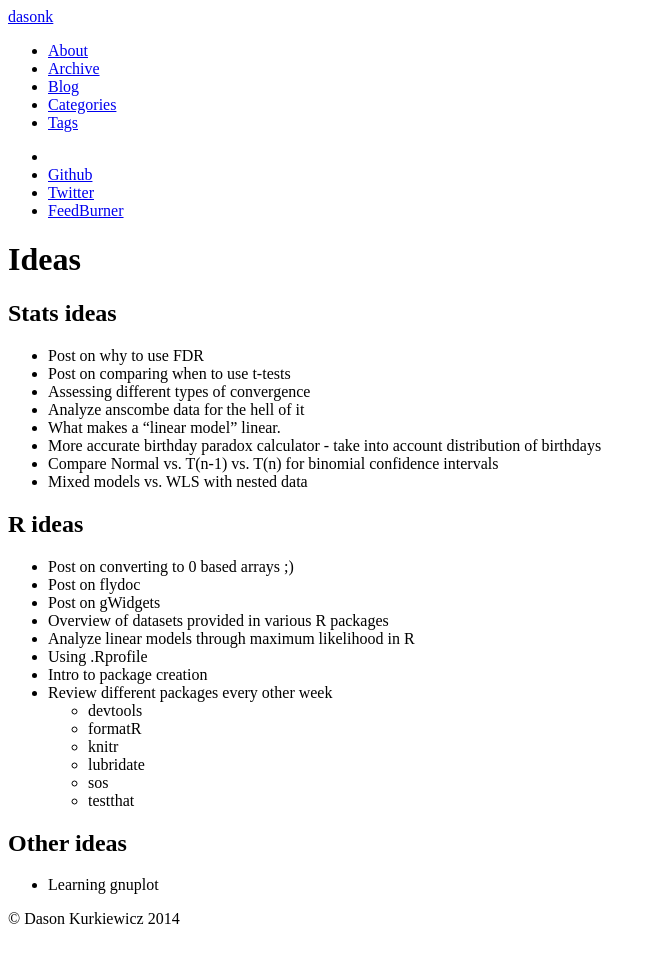
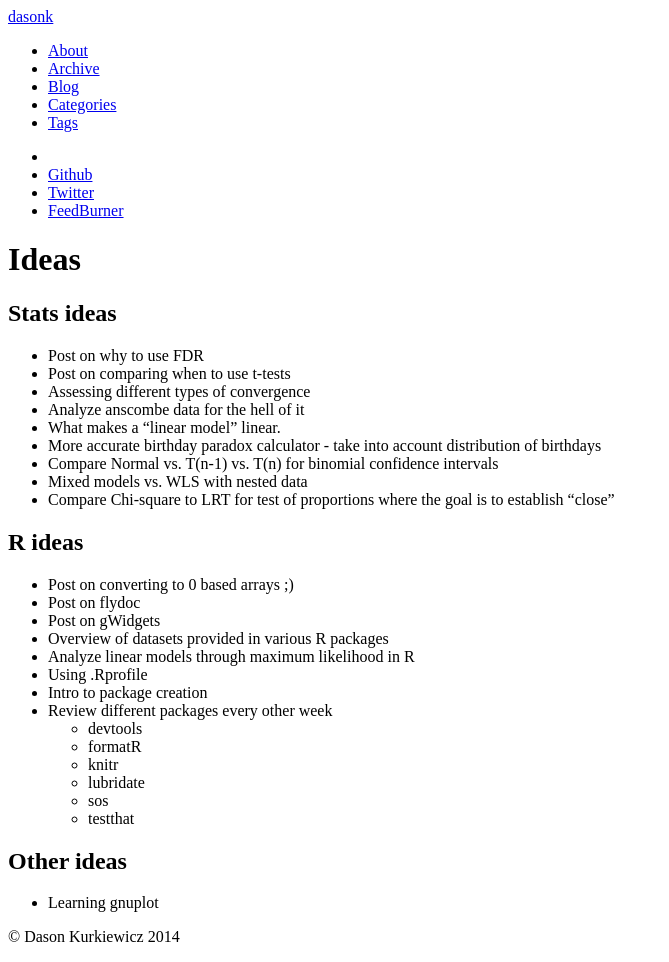
Before and after one commit to Dasonk/dasonk.github.com, a Jekyll site: the page built from pages/Ideas.md, in a window 1280 px wide. Shown: the whole page, without its empty margins (0-669 px from the left). Built offline with Jekyll 4.4.1, drawn with Linux system fonts in a browser that asks for light colours; nearby versions of some CDN libraries; library files that are not in the unit come from our copies.

Commit message:
Added idea

```diff
--- a/pages/Ideas.md
+++ b/pages/Ideas.md
@@ -15,6 +15,8 @@ description: ""
  - More accurate birthday paradox calculator - take into account distribution of birthdays
  - Compare Normal vs. T(n-1) vs. T(n) for binomial confidence intervals
  - Mixed models vs. WLS with nested data
+ - Compare Chi-square to LRT for test of proportions
+      where the goal is to establish "close"
 
 ## R ideas
 
```
